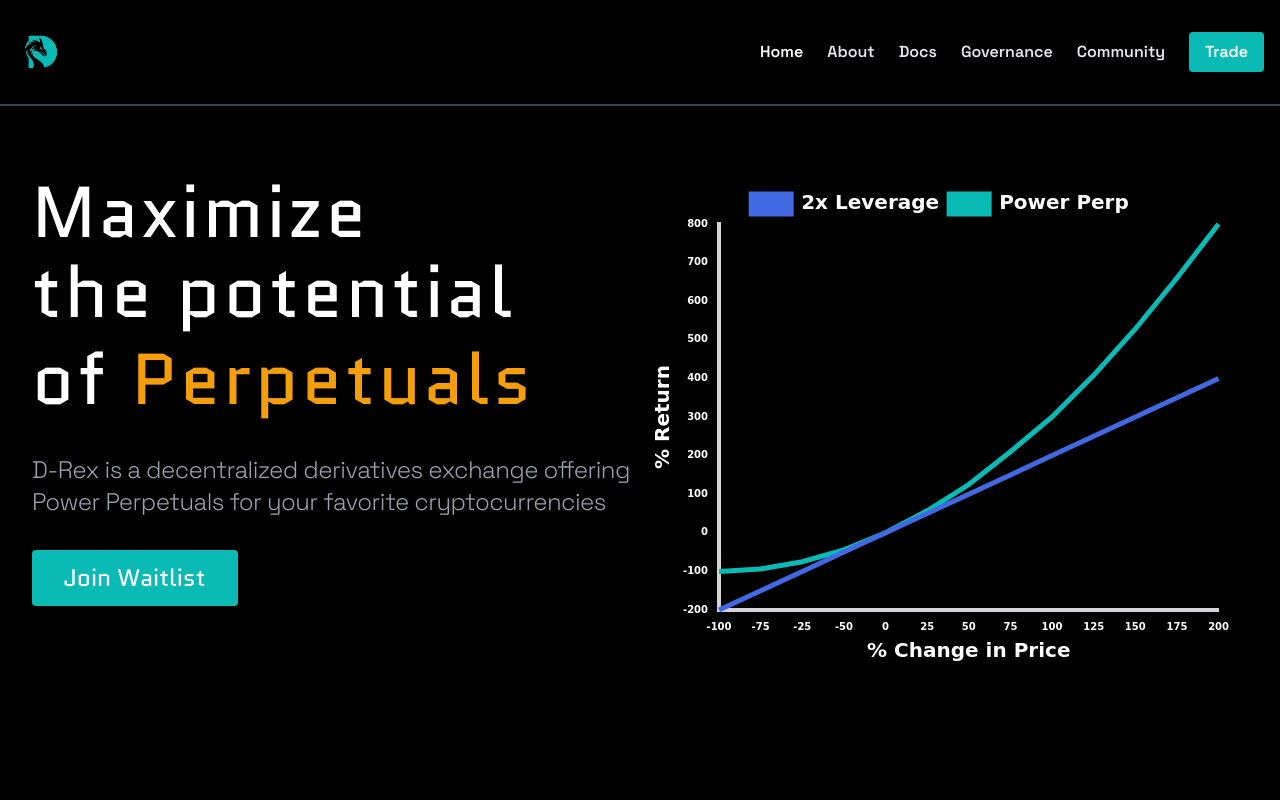
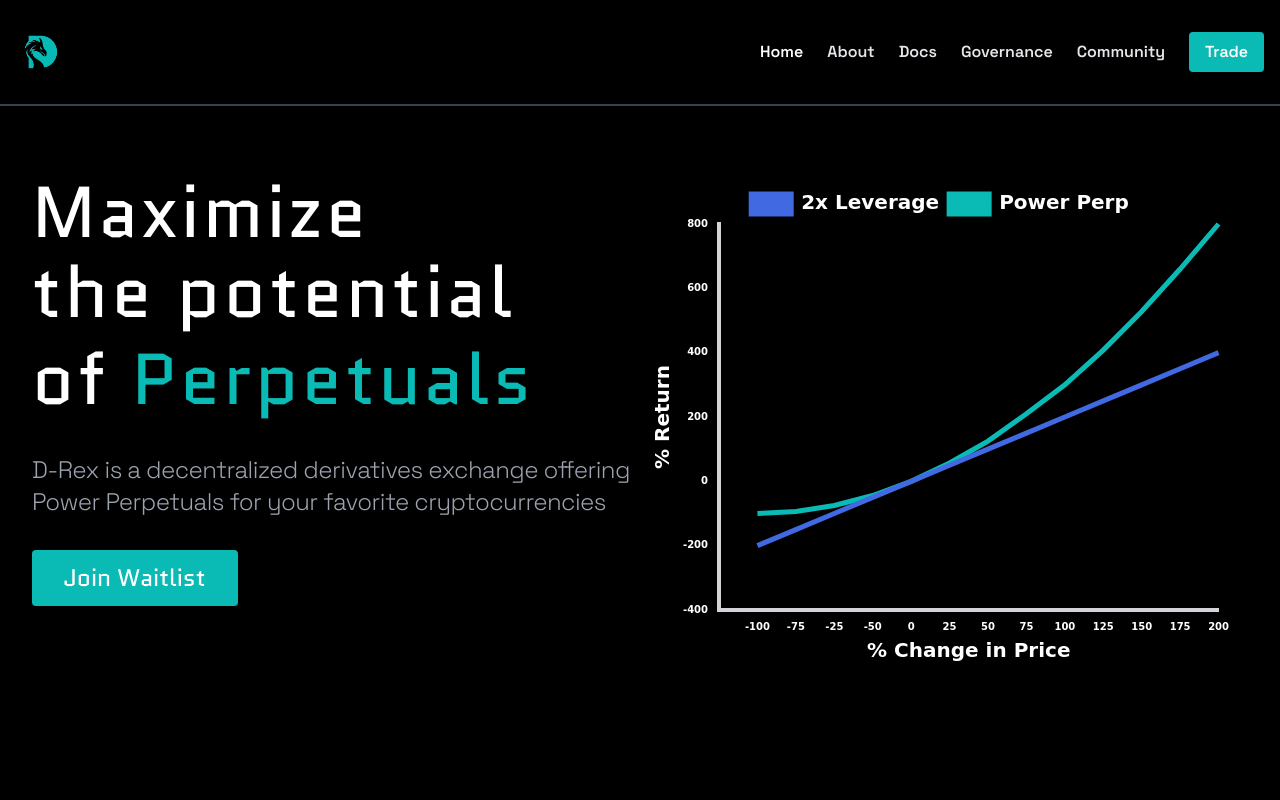
Before and after one commit to chirag678/client, a Next.js app: page / in a window 1280 px wide. Shown: the top 800 px of the page. Built offline with nearby package versions, Linux system fonts and the light colour scheme.

Commit message:
minor changes

```diff
--- a/components/Home/Misc/PriceActionGraph.tsx
+++ b/components/Home/Misc/PriceActionGraph.tsx
@@ -21,10 +21,10 @@
   Legend
 );
 
-const labels = ['-100', '-75', '-25', '-50', '0', '25', '50', '75', '100', '125', '150', '175', '200'];
+const labels = [,'-100', '-75', '-25', '-50', '0', '25', '50', '75', '100', '125', '150', '175', '200'];
 
-const data1 = [-200, -150, -100, -50, 0, 50, 100, 150, 200, 250, 300, 350, 400];
-const data2 = [-100, -94, -75, -44, 0, 57, 125, 210, 300, 408, 528, 660,  800];
+const data1 = [,-200, -150, -100, -50, 0, 50, 100, 150, 200, 250, 300, 350, 400];
+const data2 = [,-100, -94, -75, -44, 0, 57, 125, 210, 300, 408, 528, 660,  800];
 
 const data = {
   labels,
--- a/components/Home/Section_1.tsx
+++ b/components/Home/Section_1.tsx
@@ -6,10 +6,10 @@
 // Headings : DeFi -> Derivatives -> NFTs -> Perpetuals -> Crypto
 const headings = [
   { label: 'DeFi', color: 'text-primary' },
-  { label: 'Derivatives', color: 'text-red-500' },
-  { label: 'NFTs', color: 'text-indigo-500' },
-  { label: 'Perpetuals', color: 'text-amber-500' },
-  { label: 'Crypto', color: 'text-violet-500' },
+  { label: 'Derivatives', color: 'text-secondary' },
+  { label: 'NFTs', color: 'text-tertiary' },
+  { label: 'Perpetuals', color: 'text-primary' },
+  { label: 'Crypto', color: 'text-secondary' },
   { label: 'DeFi', color: 'text-primary' },
 ]
 
@@ -41,9 +41,12 @@
               D-Rex is a decentralized derivatives exchange offering <span>Power Perpetuals</span> for your favorite cryptocurrencies
             </p>
           </div>
+          <div className='flex md:hidden flex-col w-full h-[300px] justify-start p-2 bg-red-1000'>
+            <PriceActionGraph options={mobileOptions} />
+          </div>
           <div className='flex flex-col justify-end md:h-fit w-full md:w-fit'>
             <button
-              className='text-lg md:text-2xl font-light text-white w-fit md:w-full rounded px-8 py-3 transition-all hover:scale-105 duration-300 ease-in bg-primary hover:shadow-lg hover:shadow-teal-800'
+              className='text-lg md:text-2xl font-light text-white w-full rounded px-8 py-3 transition-all hover:scale-105 duration-300 ease-in bg-primary hover:shadow-lg hover:shadow-teal-800'
               onClick={(e) => {
                 e.preventDefault()
                 router.push('/#coming-soon')
@@ -55,9 +58,6 @@
         </div>
         <div className='hidden md:flex flex-col w-[600px] h-[500px] justify-start p-2 bg-red-1000'>
           <PriceActionGraph options={options} />
-        </div>
-        <div className='flex md:hidden flex-col w-full h-[300px] justify-start mt-12 p-2 bg-red-1000'>
-          <PriceActionGraph options={mobileOptions} />
         </div>
       </div>
     </div>
@@ -97,6 +97,7 @@
       },
     },
     y: {
+      min: -400,
       display: true,
       title: {
         display: true,
@@ -137,17 +138,6 @@
         color: 'white',
       },
     },
-    // title: {
-    //   display: true,
-    //   text: 'Chart.js Line Chart',
-    //   color: 'white',
-    //   font: {
-    //     family: 'Comic Sans MS',
-    //     size: 20,
-    //     weight: 'bold',
-    //     lineHeight: 1.2,
-    //   },
-    // },
   },
 };
 
@@ -184,6 +174,7 @@
       },
     },
     y: {
+      min: -400,
       display: true,
       title: {
         display: true,
--- a/components/Home/Section_5.tsx
+++ b/components/Home/Section_5.tsx
@@ -19,6 +19,7 @@
         },
       })
       notify(response?.data?.message, 'success')
+      setEmail('');
       // router.push(`${response?.data?.link}`)
     } catch (err: any) {
       console.log(err);
--- a/tailwind.config.js
+++ b/tailwind.config.js
@@ -12,6 +12,7 @@
         // 'primary': '#088E8B',
         'primary': '#0ABAB5',
         'secondary': '#4169E1',
+        'tertiary': '#FEC260',
         // 'secondary': '#20252D',
         // violet and black
         // 'primary': 'rgb(124 58 237)',
```
Also changed, not shown: public/images/nft.svg.
